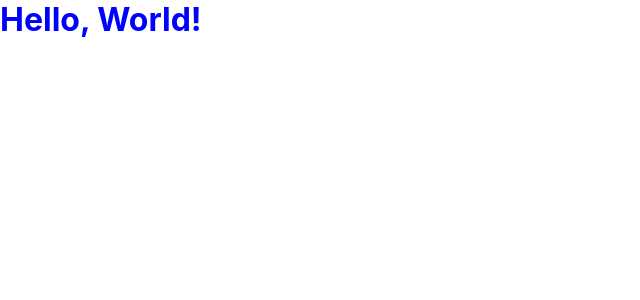
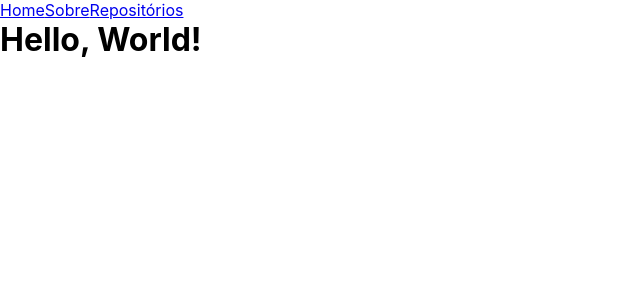
Before and after one commit to Elismar13/Portfolio, a React (Create React App) app: page / in a window 1280 px wide. Shown: the top 300 px of the page, without its empty margins (0-640 px from the left). Built offline with nearby package versions, Linux system fonts and the light colour scheme.

Commit message:
:bulb: Pagina principal

```diff
--- a/src/App.js
+++ b/src/App.js
@@ -4,7 +4,11 @@ import Routes from './routes';
 
 import Header from './components/Header/index';
 
-export default App = () => (
-    <Routes />
-    <Header />
+const App = () => (
+    <>
+        <Header />
+        <Routes />
+    </>
 );
+
+export default App;
--- a/src/components/Header/index.js
+++ b/src/components/Header/index.js
@@ -2,6 +2,12 @@ import React from 'react';
 
 const Header = () => (
     <header>
+        <div className="links">
+            <a href="/">Home</a>
+            <a href="/about">Sobre</a>
+            <a href="/repositories">Repositórios</a>
+        </div>
+    </header>
+);
 
-    </header>
-)
+export default Header;
--- a/src/components/Header/styles.css
+++ b/src/components/Header/styles.css
@@ -1,3 +1,5 @@
-header {
-
+header links {
+    display: flex;
+    height: 10%;
+    color: cornsilk;
 }
--- a/src/index.js
+++ b/src/index.js
@@ -1,5 +1,5 @@
 import React from 'react';
 import ReactDOM from 'react-dom';
-import Home from './pages/Home/index';
+import App from './App';
 
-ReactDOM.render(<Home />, document.getElementById('root'));
+ReactDOM.render(<App />, document.getElementById('root'));
--- a/src/pages/Home/styles.css
+++ b/src/pages/Home/styles.css
@@ -16,7 +16,3 @@ code {
 font-family: source-code-pro, Menlo, Monaco, Consolas, 'Courier New',
     monospace;
 }
-
-h1 {
-    color: blue;
-}
```
